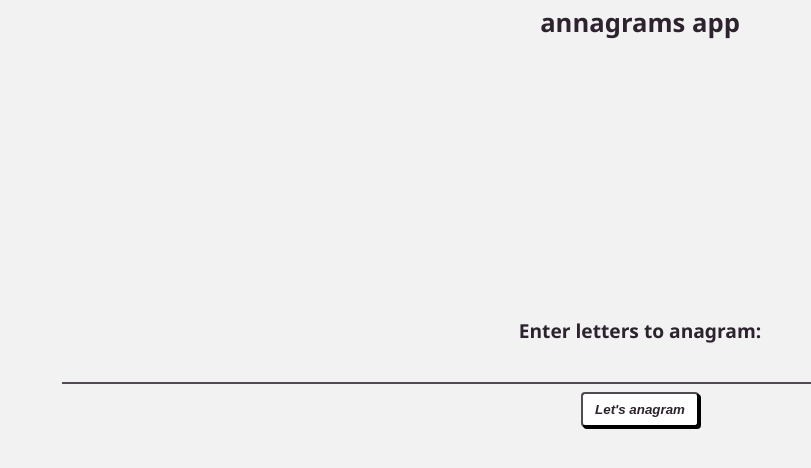
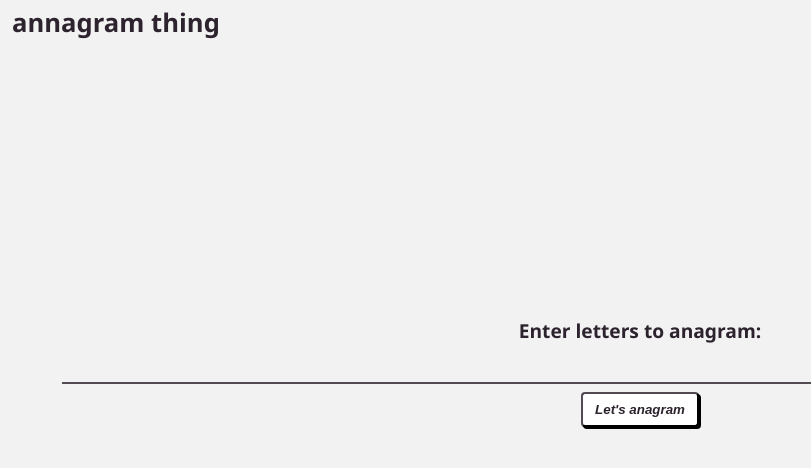
Before and after one commit to akowalz/anagramic, a React (Vite) app: page / in a window 1280 px wide. Shown: the top 468 px of the page, without its empty margins (0-811 px from the left). Built offline with nearby package versions, Linux system fonts and the light colour scheme.

Commit message:
fix hover issue maybe

```diff
--- a/src/App.css
+++ b/src/App.css
@@ -16,6 +16,8 @@
 
 #header {
   height: 64px;
+  padding-left: 12px;
+  text-align: left;
 }
 
 h1 {
--- a/src/App.tsx
+++ b/src/App.tsx
@@ -17,7 +17,7 @@ function App() {
   return (
     <>
       <div id="header">
-        <h1>annagrams app</h1>
+        <h1>annagram thing</h1>
       </div>
 
       <div id="main-container">
--- a/src/Tile/Tile.css
+++ b/src/Tile/Tile.css
@@ -21,14 +21,10 @@
   background-color: var(--lighter);
 }
 
-.letter-tile:hover:active {
-  background-color: white;
-}
-
-.letter-tile:active {
+.letter-tile.dragging {
   transition: none;
+  background-color: var(--lighter);
   cursor: grabbing;
-  background-color: var(--white);
   box-shadow: 4px 4px 0 black;
   font-weight: bold;
   z-index: 999;
--- a/src/Tile/Tile.tsx
+++ b/src/Tile/Tile.tsx
@@ -39,7 +39,7 @@ export default function Tile({ letter, pos, id, zIndex, onMove }: Props) {
 
   return (
     <div
-      className="letter-tile"
+      className={`letter-tile ${dragging ? "dragging" : ""}`}
       onPointerDown={handlePointerDown}
       onPointerMove={handlePointerMove}
       onPointerUp={handlePointerUp}
```
